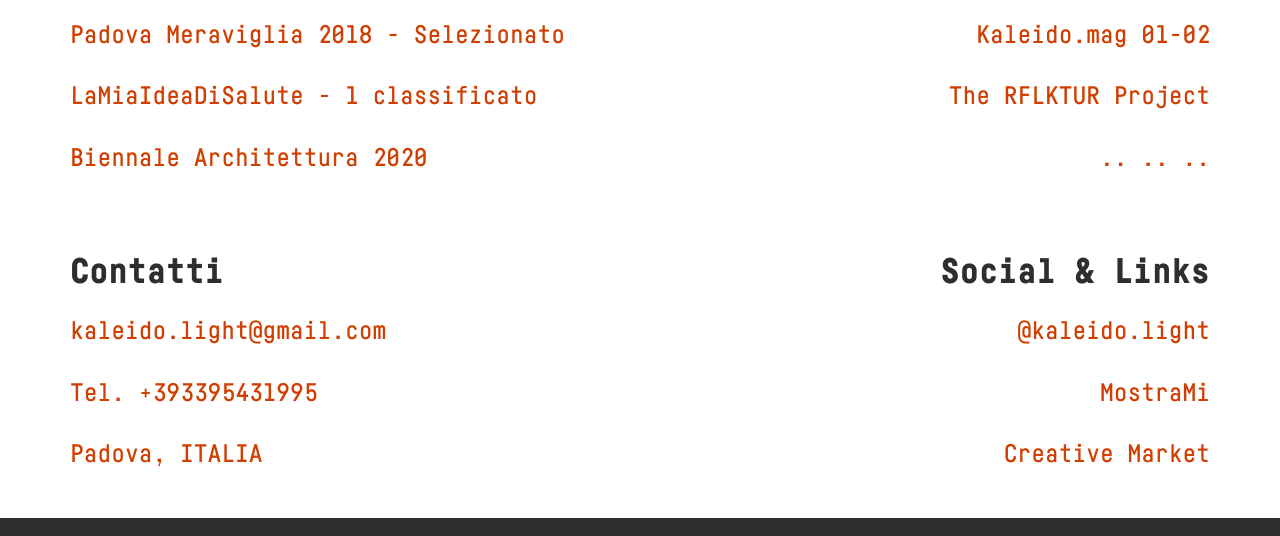
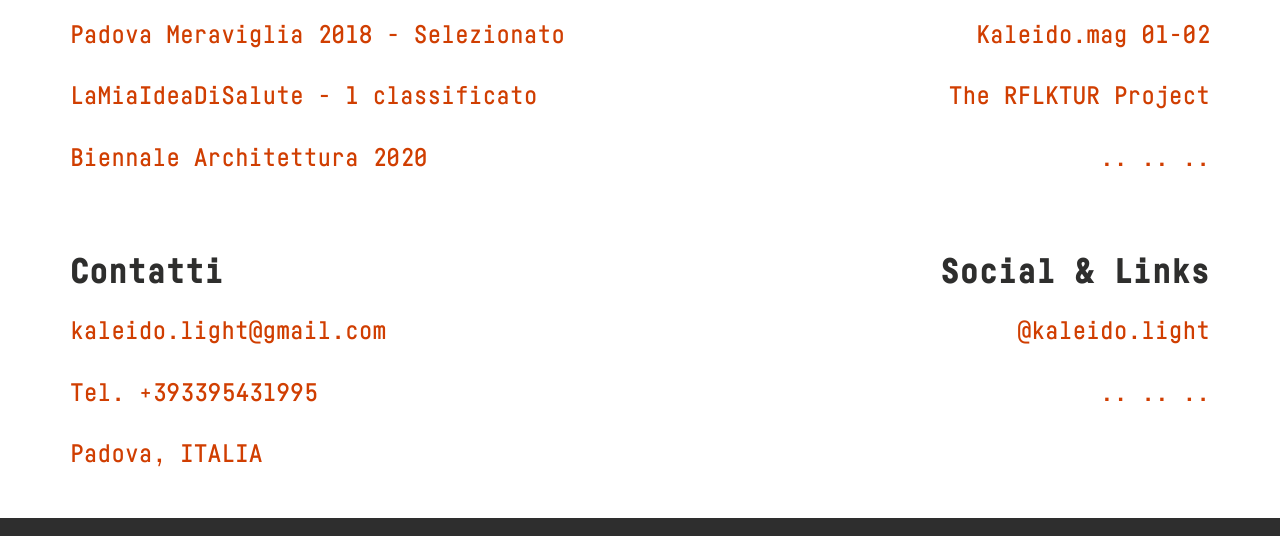
Before and after one commit to KaleidoLight/KaleidoLight.github.io, a plain HTML site: page chi-sono.html in a window 1280 px wide. Shown: the part 1520-2056 px from the top of the page. Drawn offline with Linux system fonts and the light colour scheme; files whose address does not match are found by name; a web font is replaced by a local one.

Commit message:
update contact info

```diff
--- a/chi-sono.html
+++ b/chi-sono.html
@@ -234,12 +234,7 @@ window.onload = function myFunction() {
 				</div>
 				<div class="form-group text-lg-right">
 					<label class="aboutlabels">
-						MostraMi
-					</label>
-				</div>
-				<div class="form-group text-lg-right">
-					<label class="aboutlabels">
-						Creative Market
+						.. .. ..
 					</label>
 				</div>
 			</div>
```
